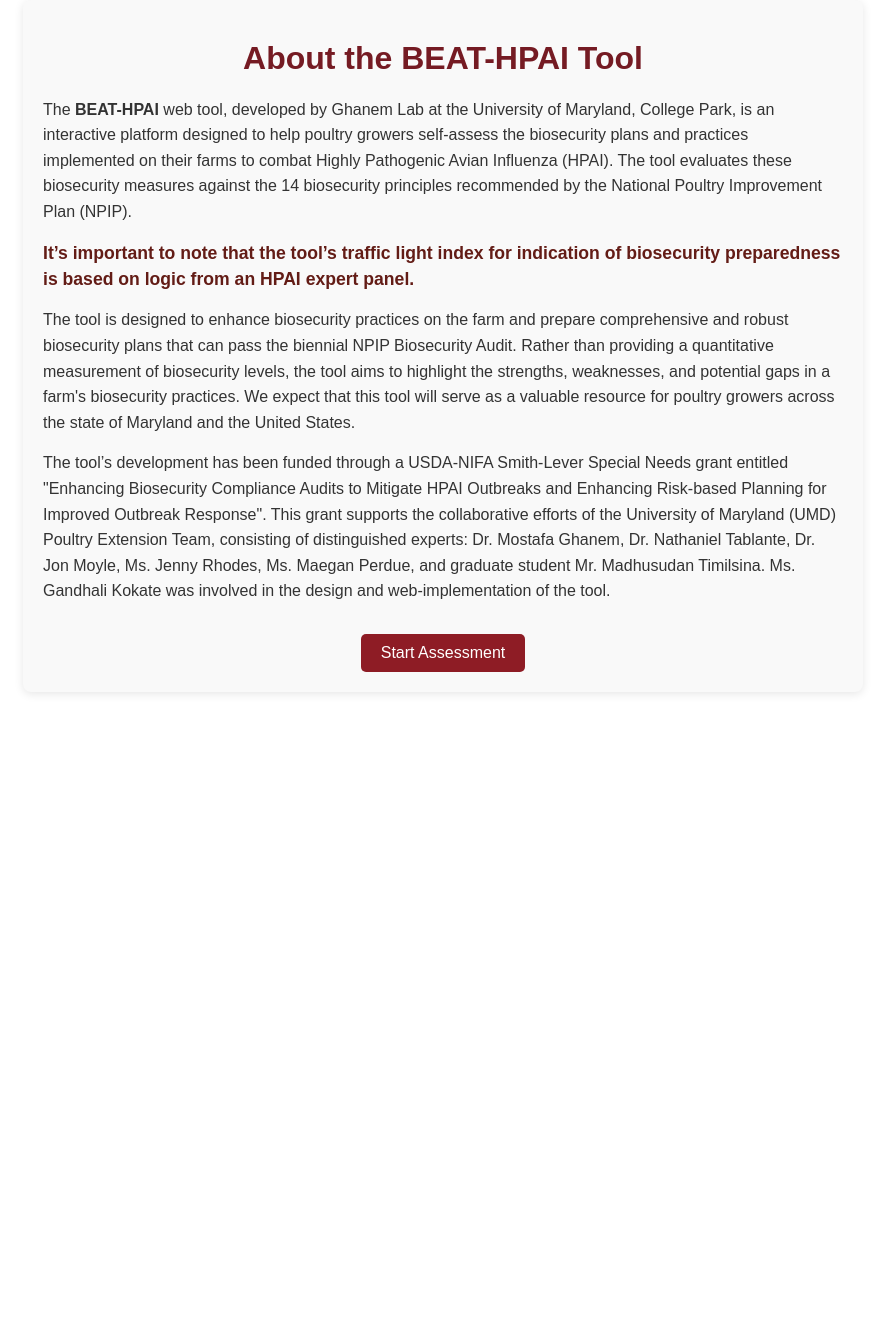
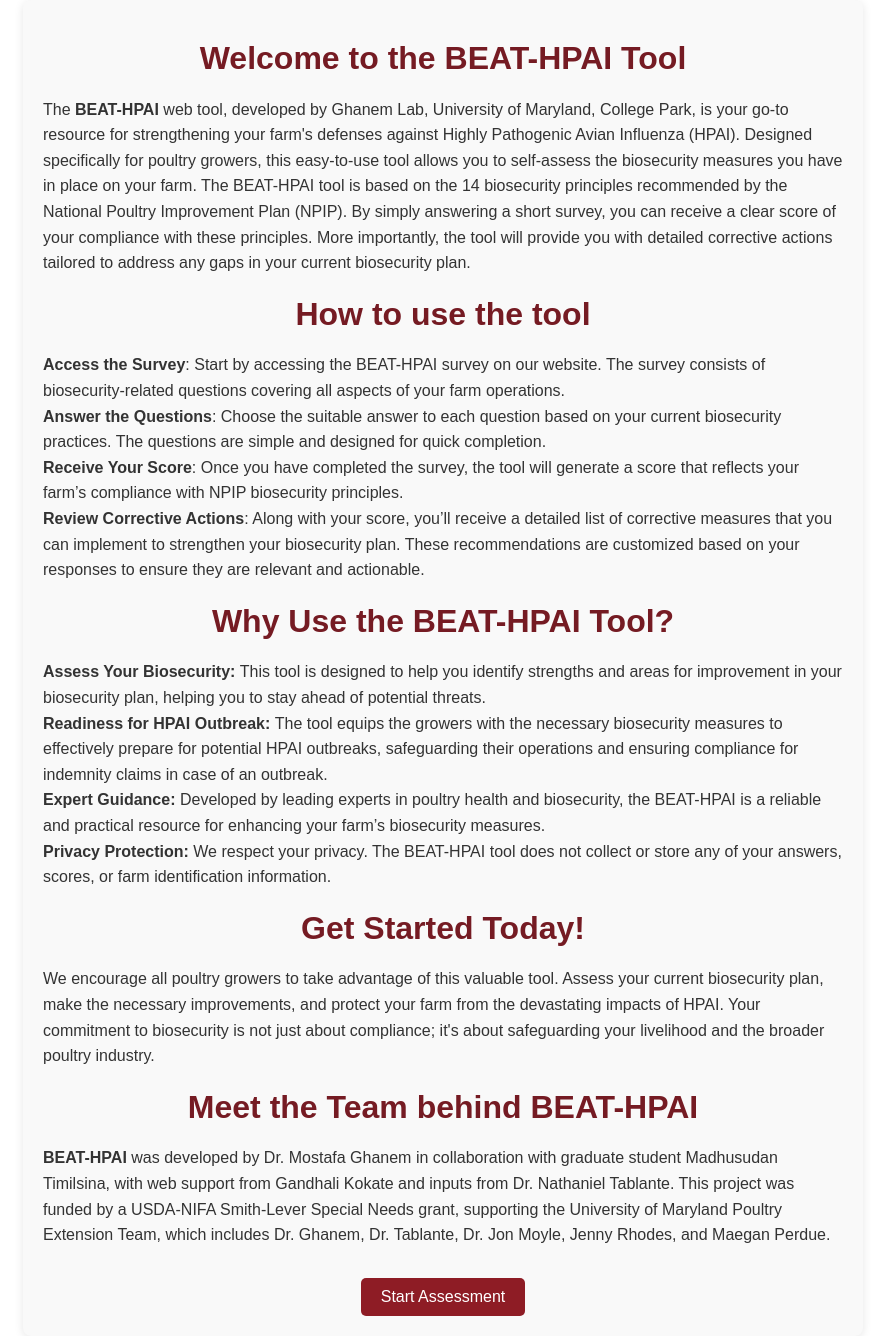
Before and after one commit to gandhali-code/beathpai, a React (Vite) app in the folder client/: page /abouttool in a window 1280 px wide. Shown: the whole page, without its empty margins (197-1082 px from the left). Before the commit the page ends 800 px from the top, so only its background shows below. Built offline with nearby package versions, Linux system fonts and the light colour scheme.

Commit message:
Update AboutTool.jsx

```diff
--- a/client/src/components/AboutTool.jsx
+++ b/client/src/components/AboutTool.jsx
@@ -5,26 +5,60 @@
 function Abouttool() {
     return (
         <div className="about-tool-container">
-            <h1 className="about-tool-title">About the BEAT-HPAI Tool</h1>
-            <p className="about-tool-description">
-                The <strong>BEAT-HPAI</strong> web tool, developed by Ghanem Lab at the University of Maryland, College Park, is an interactive platform designed to help poultry growers self-assess the biosecurity plans and practices implemented on their farms to combat Highly Pathogenic Avian Influenza (HPAI). The tool evaluates these biosecurity measures against the 14 biosecurity principles recommended by the National Poultry Improvement Plan (NPIP).
-            </p>
-            <p className="about-tool-highlight">
-                It’s important to note that the tool’s traffic light index for indication of biosecurity preparedness is based on logic from an HPAI expert panel.
+    {/* Column 1 */}
+    <div>
+        <h1 className="about-tool-title">Welcome to the BEAT-HPAI Tool</h1>
+        <p className="about-tool-description" >
+        The <strong>BEAT-HPAI</strong> web tool, developed by Ghanem Lab, University of Maryland, College Park, is your go-to resource for strengthening your farm's defenses against Highly Pathogenic Avian Influenza (HPAI). Designed specifically for poultry growers, this easy-to-use tool allows you to self-assess the biosecurity measures you have in place on your farm.
+The BEAT-HPAI tool is based on the 14 biosecurity principles recommended by the National Poultry Improvement Plan (NPIP). By simply answering a short survey, you can receive a clear score of your compliance with these principles. More importantly, the tool will provide you with detailed corrective actions tailored to address any gaps in your current biosecurity plan.
+
         </p>
         <p className="about-tool-description">
-                The tool is designed to enhance biosecurity practices on the farm and prepare comprehensive and robust biosecurity plans that can pass the biennial NPIP Biosecurity Audit. Rather than providing a quantitative measurement of biosecurity levels, the tool aims to highlight the strengths, weaknesses, and potential gaps in a farm's biosecurity practices. We expect that this tool will serve as a valuable resource for poultry growers across the state of Maryland and the United States.
+        <h1 className="about-tool-title">How to use the tool</h1>
+        <strong>Access the Survey</strong>: Start by accessing the BEAT-HPAI survey on our website. The survey consists of biosecurity-related questions covering all aspects of your farm operations.
+        <br></br>
+
+<strong>Answer the Questions</strong>: Choose the suitable answer to each question based on your current biosecurity practices. The questions are simple and designed for quick completion.
+<br></br>
+<strong>Receive Your Score</strong>: Once you have completed the survey, the tool will generate a score that reflects your farm’s compliance with NPIP biosecurity principles.
+<br></br>
+<strong>Review Corrective Actions</strong>: Along with your score, you’ll receive a detailed list of corrective measures that you can implement to strengthen your biosecurity plan. These recommendations are customized based on your responses to ensure they are relevant and actionable.
+<br></br>
         </p>
+    </div>
+
+    {/* Column 2 */}
+    <div>
+        <h1 className="about-tool-title">Why Use the BEAT-HPAI Tool?</h1>
         <p className="about-tool-description">
-                The tool’s development has been funded through a USDA-NIFA Smith-Lever Special Needs grant entitled "Enhancing Biosecurity Compliance Audits to Mitigate HPAI Outbreaks and Enhancing Risk-based Planning for Improved Outbreak Response". This grant supports the collaborative efforts of the University of Maryland (UMD) Poultry Extension Team, consisting of distinguished experts: Dr. Mostafa Ghanem, Dr. Nathaniel Tablante, Dr. Jon Moyle, Ms. Jenny Rhodes, Ms. Maegan Perdue, and graduate student Mr. Madhusudan Timilsina. Ms. Gandhali Kokate was involved in the design and web-implementation of the tool.
+        <strong> Assess Your Biosecurity: </strong>This tool is designed to help you identify strengths and areas for improvement in your biosecurity plan, helping you to stay ahead of potential threats.
+        <br></br>
+<strong> Readiness for HPAI Outbreak: </strong>The tool equips the growers with the necessary biosecurity measures to effectively prepare for potential HPAI outbreaks, safeguarding their operations and ensuring compliance for indemnity claims in case of an outbreak.
+<br></br>
+<strong>Expert Guidance: </strong>Developed by leading experts in poultry health and biosecurity, the BEAT-HPAI is a reliable and practical resource for enhancing your farm’s biosecurity measures.
+<br></br>
+<strong>Privacy Protection: </strong>We respect your privacy. The BEAT-HPAI tool does not collect or store any of your answers, scores, or farm identification information.
+<br></br>
        </p>
-            {/* Button to start the assessment */}
+
+       <h1 className="about-tool-title">Get Started Today!</h1>
+       <p className="about-tool-description">
+       We encourage all poultry growers to take advantage of this valuable tool. Assess your current biosecurity plan, make the necessary improvements, and protect your farm from the devastating impacts of HPAI. Your commitment to biosecurity is not just about compliance; it's about safeguarding your livelihood and the broader poultry industry.</p>
+       <h1 className="about-tool-title">Meet the Team behind BEAT-HPAI</h1>
+       <p className="about-tool-description">
+       <strong>BEAT-HPAI </strong>was developed by Dr. Mostafa Ghanem in collaboration with graduate student Madhusudan Timilsina, with web support from Gandhali Kokate and inputs from Dr. Nathaniel Tablante. This project was funded by a USDA-NIFA Smith-Lever Special Needs grant, supporting the University of Maryland Poultry Extension Team, which includes Dr. Ghanem, Dr. Tablante, Dr. Jon Moyle, Jenny Rhodes, and Maegan Perdue.
+       </p>
+
+    </div>
+
+    {/* Button spanning both columns */}
     <div className="button-container">
         <Link to="/questions">
             <button className="start-assessment-btn">Start Assessment</button>
         </Link>
     </div>
 </div>
+
     );
 }
 
```
Lines whose indentation alone changed are shown as unchanged.
